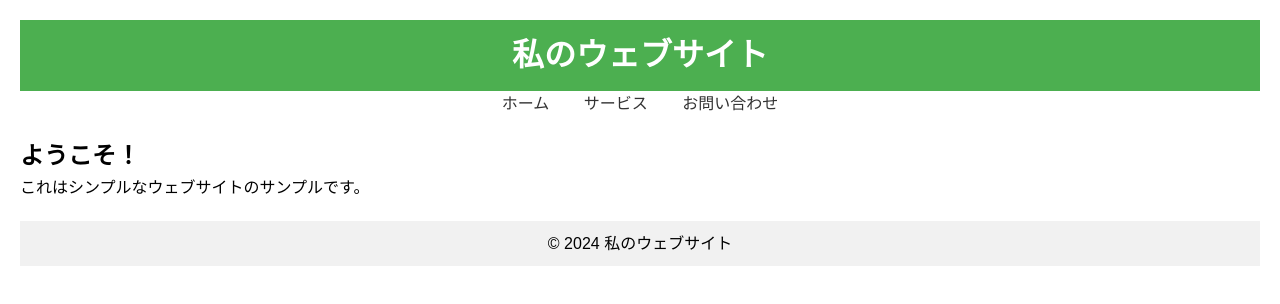
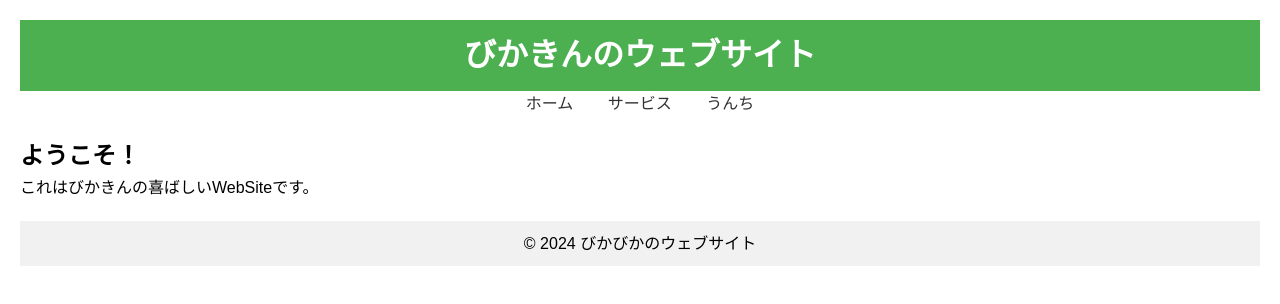
Before and after one commit to ogawa387/Bikakin-Website, a plain HTML site: page index.html in a window 1280 px wide. Drawn offline with Linux system fonts and the light colour scheme.

Commit message:
Your commit message here

```diff
--- a/index.html
+++ b/index.html
@@ -9,21 +9,21 @@
 </head>
 <body>
     <header>
-        <h1>私のウェブサイト</h1>
+        <h1>びかきんのウェブサイト</h1>
     </header>
     <nav>
         <ul>
             <li><a href="#">ホーム</a></li>
             <li><a href="#">サービス</a></li>
-            <li><a href="#">お問い合わせ</a></li>
+            <li><a href="#">うんち</a></li>
         </ul>
     </nav>
     <section>
         <h2>ようこそ！</h2>
-        <p>これはシンプルなウェブサイトのサンプルです。</p>
+        <p>これはびかきんの喜ばしいWebSiteです。</p>
     </section>
     <footer>
-        <p>&copy; 2024 私のウェブサイト</p>
+        <p>&copy; 2024 びかびかのウェブサイト</p>
     </footer>
 </body>
 </html>
```
